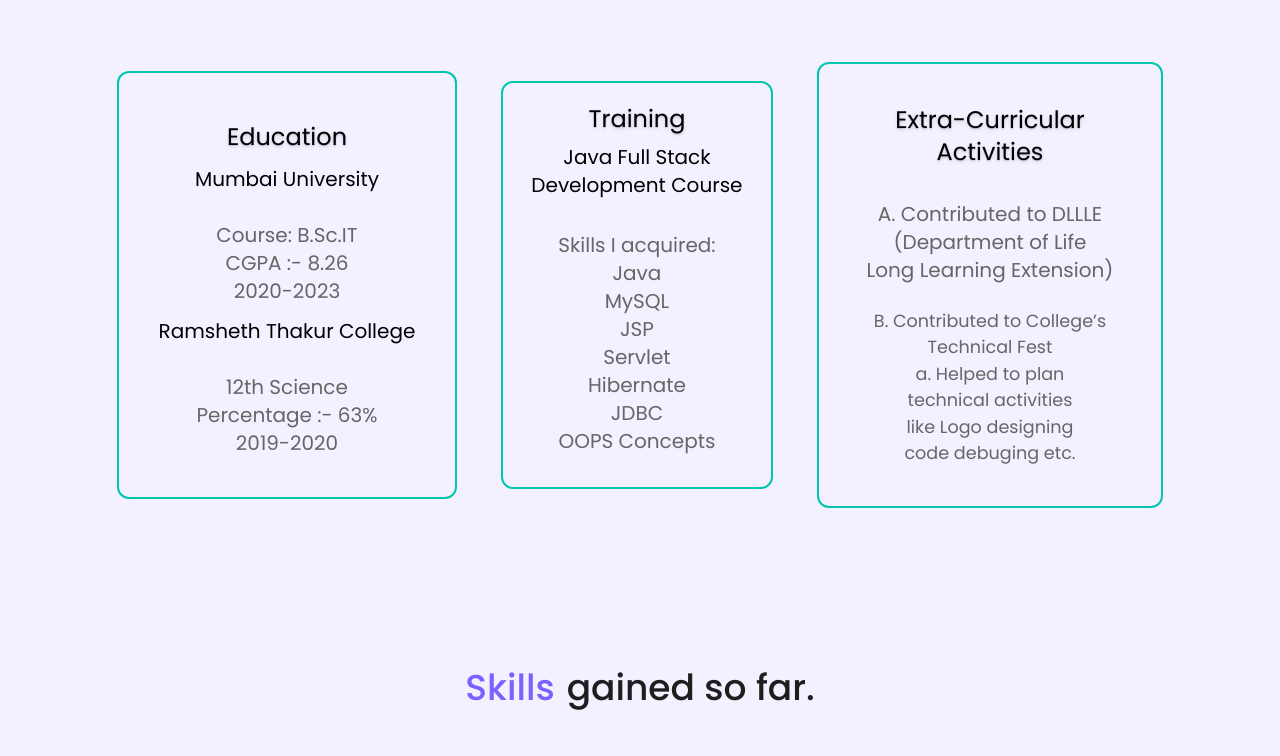
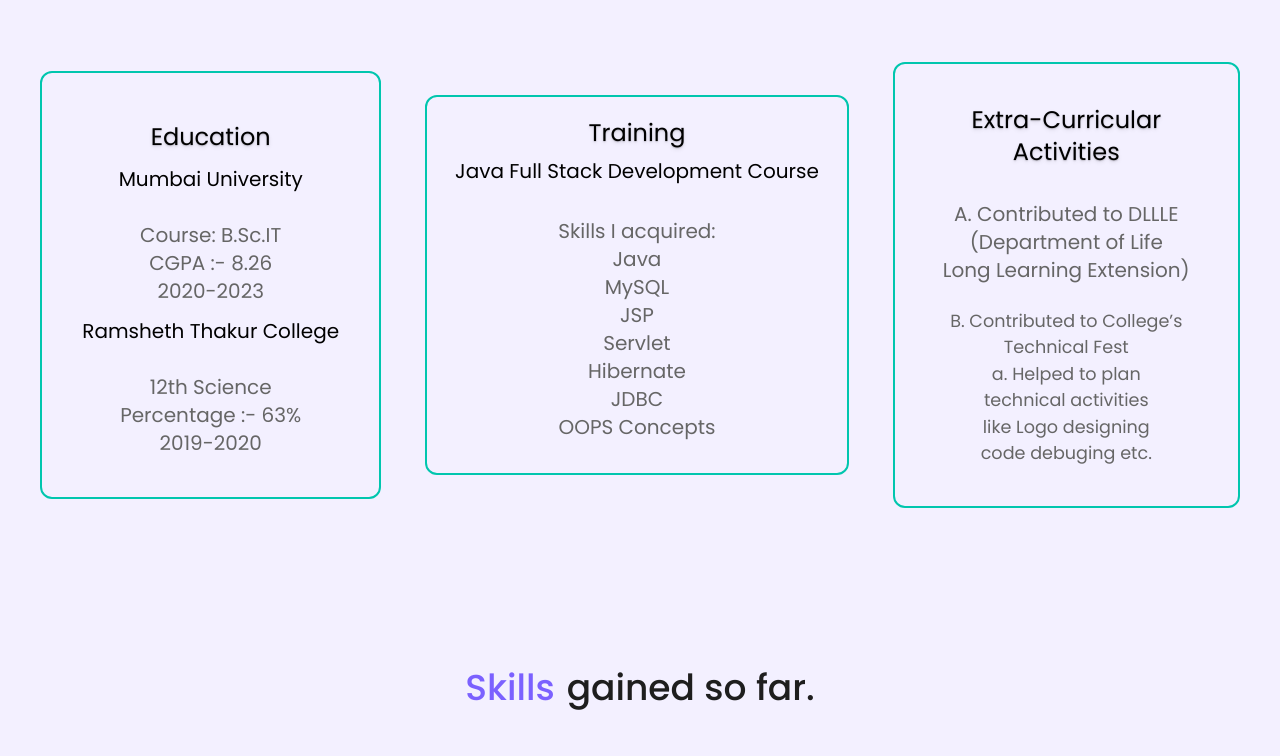
Before and after one commit to Harry080808/Harish-porfolio, a website: page index.html in a window 1280 px wide. Shown: the part 880-1636 px from the top of the page. Drawn offline with nearby package versions, Linux system fonts and the light colour scheme; a web font is replaced by a local one.

Commit message:
about section title change

```diff
--- a/index.html
+++ b/index.html
@@ -98,8 +98,11 @@
         </div>
         <div class="p-5 border-2 border-[var(--accent)] rounded-xl mb-5">
           <div class="text-xl md:text-2xl text-shadow-md text-center">Training</div>
-          <div class="text-[17px] md:text-xl p-1 md:p-2 mb-2 md:mb-6 text-center">
+          <div class="text-[17px] md:text-xl p-1 md:p-2 mb-2 md:mb-6 text-center md:hidden">
             Java Full Stack <br> Development Course
+          </div>
+          <div class="text-[17px] md:text-xl p-1 md:p-2 mb-2 md:mb-6 text-center hidden md:block">
+            Java Full Stack Development Course
           </div>
           <div class="text-[var(--subtext)] text-center text-[17px] md:text-xl pb-1 md:pb-3">
             Skills I acquired:
--- a/script.js
+++ b/script.js
@@ -61,7 +61,7 @@ gsap.from("#menubar",{
     delay:0.8
 })
 
-const roles = ["Java Fullstack Developer", "Software Engineer", "Backend Developer"];
+  const roles = ["Java Fullstack Developer", "Software Engineer", "Backend Developer"];
   const products = ["Code", "Website", "App"];
 
   const roleElement = document.getElementById("role");
```
Also changed, not shown: dist/output.css.
